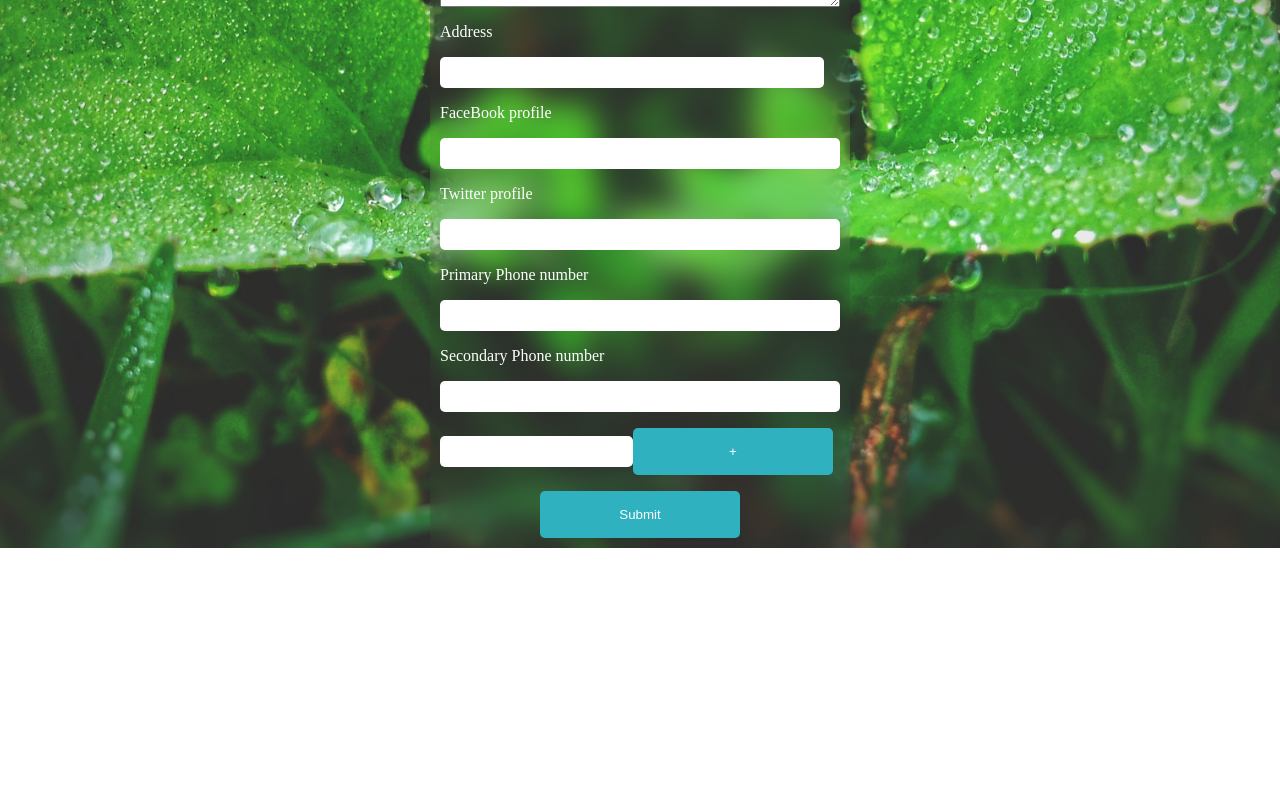
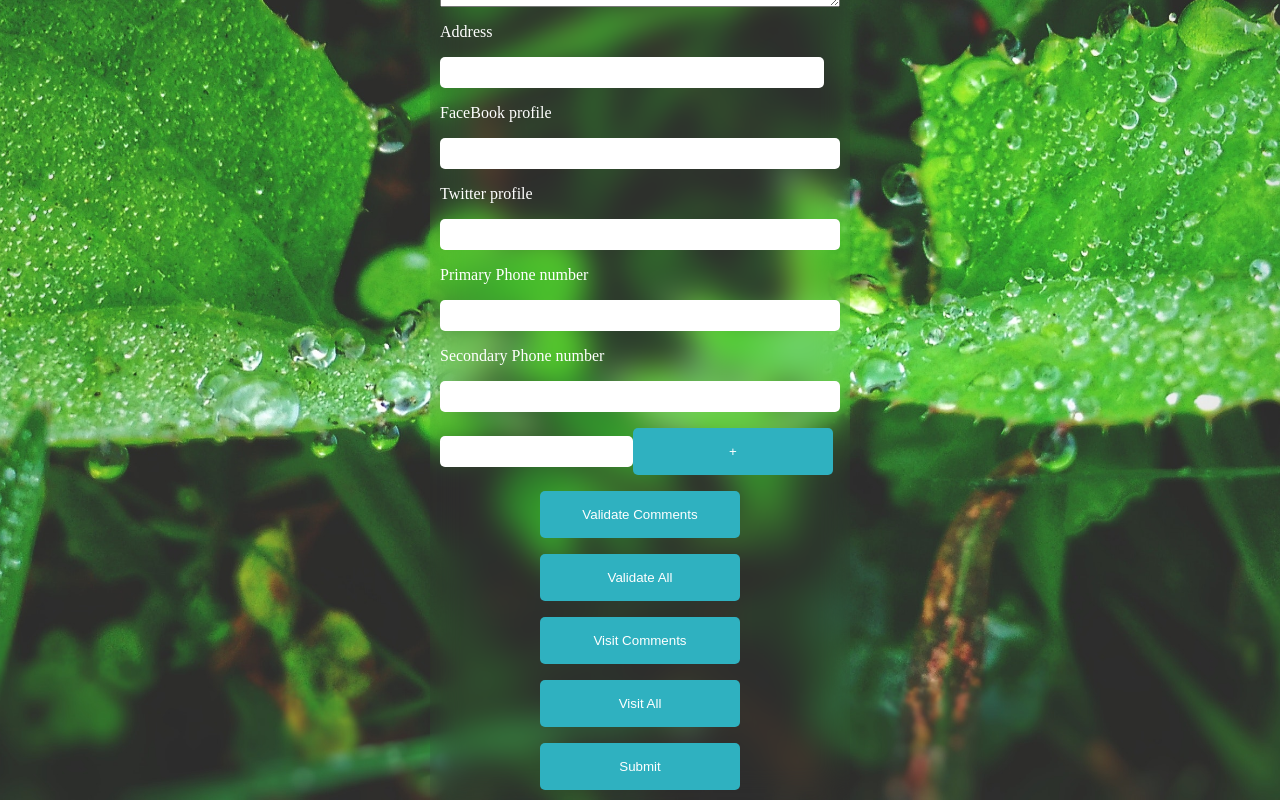
Before and after one commit to Alireza-hajizaki/Profissional-Form-With-Formik, a React (Create React App) app: page / in a window 1280 px wide. Shown: the part 365-1165 px from the top of the page. Before the commit the page ends 913 px from the top, so only its background shows below. Built offline with nearby package versions, Linux system fonts and the light colour scheme.

Commit message:
manually trigering validation

```diff
--- a/src/components/FormikForm.jsx
+++ b/src/components/FormikForm.jsx
@@ -1,5 +1,12 @@
 import * as Yup from "yup";
-import { Formik, Form, Field, ErrorMessage , FieldArray , FastField } from "formik";
+import {
+  Formik,
+  Form,
+  Field,
+  ErrorMessage,
+  FieldArray,
+  FastField,
+} from "formik";
 import TextError from "./TextError";
 
 const initialValues = {
@@ -13,7 +20,7 @@
     twitter: "",
   },
   phoneNumbers: ["", ""],
-  phNumbers: [''],
+  phNumbers: [""],
 };
 
 const onSubmit = (values) => {
@@ -26,6 +33,14 @@
   channel: Yup.string().required("Required"),
 });
 
+const validateComments = (value) => {
+  let error;
+  if (!value) {
+    error = "Required";
+  }
+  return error;
+};
+
 const FormikForm = () => {
   return (
     <Formik
@@ -33,6 +48,9 @@
       validationSchema={validationSchema}
       onSubmit={onSubmit}
     >
+      {(formik) => {
+        console.log('Formik Props', formik)
+        return (
           <section>
             <Form className="container">
               <h2>Form</h2>
@@ -65,7 +83,13 @@
 
               <div className="form-control">
                 <label htmlFor="name">Comments</label>
-            <Field as="textarea" id="comments" name="comments" />
+                <Field
+                  as="textarea"
+                  id="comments"
+                  name="comments"
+                  validate={validateComments}
+                />
+                <ErrorMessage name="comments" component={TextError} />
               </div>
 
               <div className="form-control">
@@ -104,30 +128,48 @@
               </div>
               <div className="form-control">
                 <FieldArray name="phNumbers">
-              {fieldArrayProps => {
-                const {push,remove,form} = fieldArrayProps;
-                const {values} = form;
-                const {phNumbers} = values;
-                return(
+                  {(fieldArrayProps) => {
+                    const { push, remove, form } = fieldArrayProps;
+                    const { values } = form;
+                    const { phNumbers } = values;
+                    return (
                       <div>
-                    {phNumbers.map((phNumber,index) => (
+                        {phNumbers.map((phNumber, index) => (
                           <div key={index}>
-                      <Field name={`phNumbers[${index}]`}/>
-                      {index > 0 &&
-                      <button type="button" onClick={() => remove(index)}>-</button>
-                      }
-                      <button type="button" onClick={() =>push('')}>+</button>
+                            <Field name={`phNumbers[${index}]`} />
+                            {index > 0 && (
+                              <button
+                                type="button"
+                                onClick={() => remove(index)}
+                              >
+                                -
+                              </button>
+                            )}
+                            <button type="button" onClick={() => push("")}>
+                              +
+                            </button>
                           </div>
                         ))}
                       </div>
-                )
+                    );
                   }}
                 </FieldArray>
               </div>
 
+              <button type="button" onClick={() => formik.validateField('comments')} >Validate Comments</button>
+              <button type="button" onClick={() => formik.validateForm()} >Validate All</button>
+              <button type="button" onClick={() => formik.setFieldTouched('comments')} >Visit Comments</button>
+              <button type="button" onClick={() => formik.setTouched({
+                name: true,
+                email: true,
+                channel: true,
+                comments: true,
+              })} >Visit All</button>
               <button type="submit">Submit</button>
             </Form>
           </section>
+        );
+      }}
     </Formik>
   );
 };
```
Lines whose indentation alone changed are shown as unchanged.
